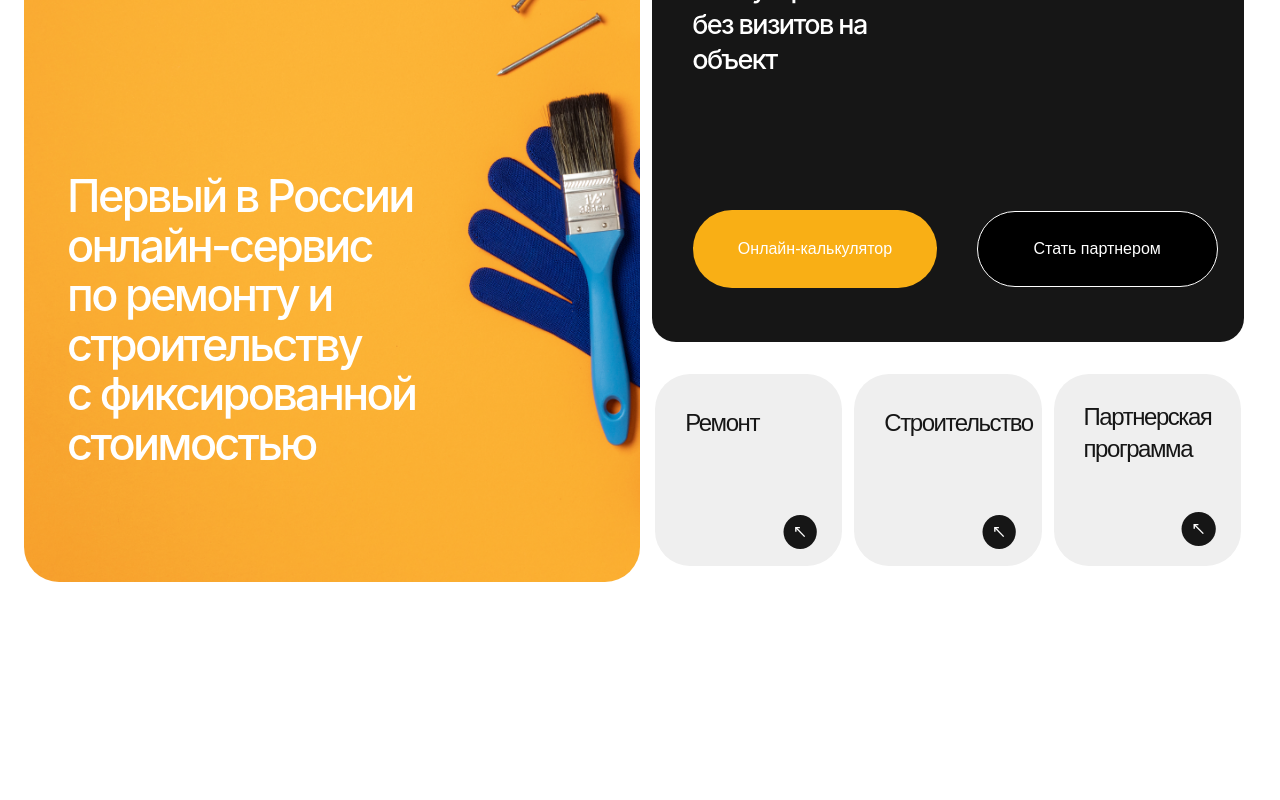
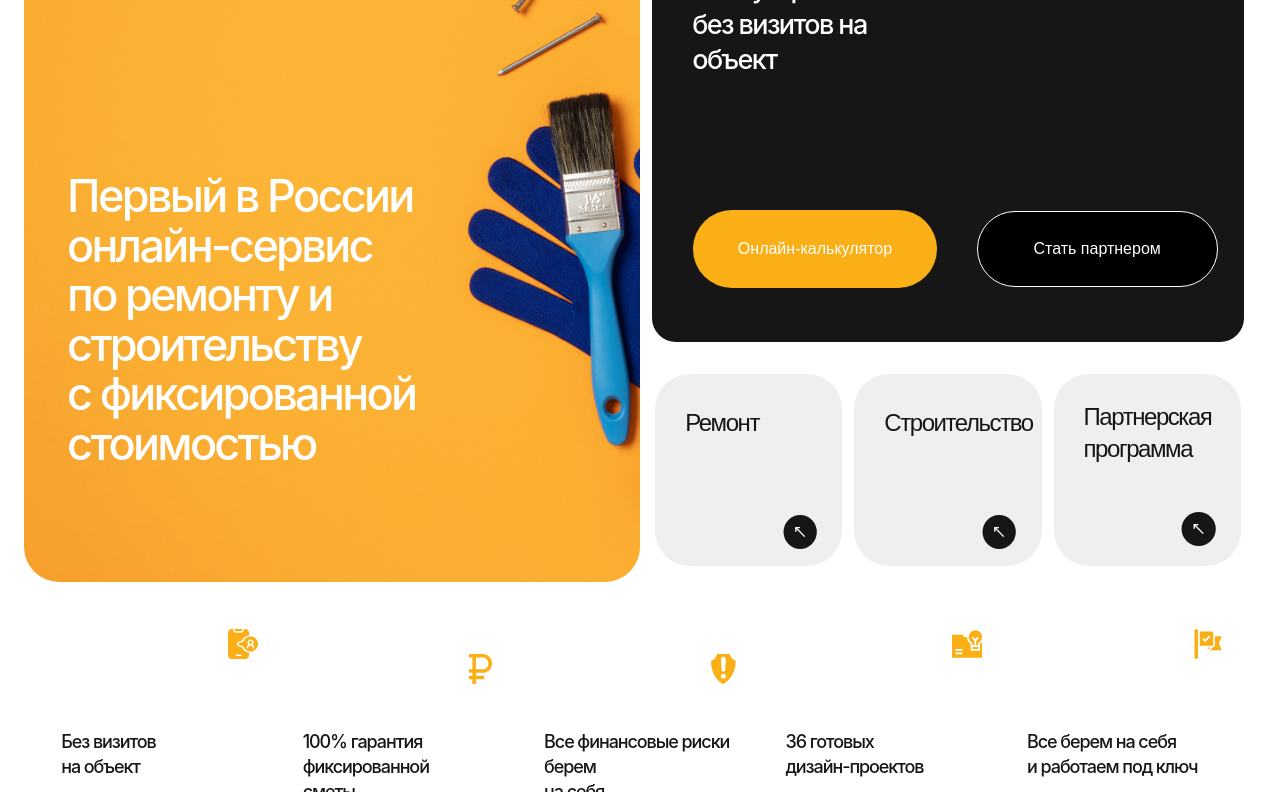
Before and after one commit to projacktor/FixR, a React (Vite) app: page / in a window 1280 px wide. Shown: the part 262-1062 px from the top of the page. Before the commit the page ends 956 px from the top, so only its background shows below. Built offline with nearby package versions, Linux system fonts and the light colour scheme.

Commit message:
Fix Header style gaps

```diff
--- a/src/components/main/Header/style.scss
+++ b/src/components/main/Header/style.scss
@@ -2,7 +2,7 @@ header {
   display: flex;
   flex-direction: row;
   align-items: center;
-  gap: 48px;
+  gap: 35px;
   padding: 1rem 0;
   width: 97%;
 }
--- a/src/pages/Home/Home.jsx
+++ b/src/pages/Home/Home.jsx
@@ -106,30 +106,28 @@ function Home() {
 
             </div>
 
-            {/*<div className="bullets">*/}
-            {/*    <div className="bullet1 single_bullet">*/}
-            {/*        <p className="bullet1_para">Без визитов <br/> на объект</p>*/}
-            {/*        <img className="contact_img" src={contactIco}/>*/}
-            {/*    </div>*/}
-
-            {/*    <div className="bullet2 single_bullet">*/}
-            {/*        <p className="bullet2_para">100% гарантия фиксированной <br/> сметы</p>*/}
-            {/*        <img className="rubl_img" src={rublIco}/>*/}
-            {/*    </div>*/}
-
-            {/*    <div className="bullet3 single_bullet">*/}
-            {/*        <p className="bullet3_para">Все финансовые риски берем <br/> на себя</p>*/}
-            {/*        <img className="shield_img" src={shieledIco}/>*/}
-            {/*    </div>*/}
-            {/*    <div className="bullet4 single_bullet">*/}
-            {/*        <p className="bullet4_para">36 готовых <br/> дизайн-проектов</p>*/}
-            {/*        <img className="lamp_img" src={lampIco}/>*/}
-            {/*    </div>*/}
-            {/*    <div className="bullet5 single_bullet">*/}
-            {/*        <p className="bullet5_para">Все берем на себя <br/> и работаем под ключ</p>*/}
-            {/*        <img className="flag_img" src={flagIco}/>*/}
-            {/*    </div>*/}
-            {/*</div>*/}
+            <div className="bullets">
+                <div className="bullet1 single_bullet">
+                    <p className="bullet1_para">Без визитов <br/> на объект</p>
+                    <img alt="bullet_img" className="contact_img" src={contactIco}/>
+                </div>
+                <div className="bullet2 single_bullet">
+                    <p className="bullet2_para">100% гарантия фиксированной <br/> сметы</p>
+                    <img alt="bullet_img" className="rubl_img" src={rublIco}/>
+                </div>
+                <div className="bullet3 single_bullet">
+                    <p className="bullet3_para">Все финансовые риски берем <br/> на себя</p>
+                    <img alt="bullet_img" className="shield_img" src={shieledIco}/>
+                </div>
+                <div className="bullet4 single_bullet">
+                    <p className="bullet4_para">36 готовых <br/> дизайн-проектов</p>
+                    <img alt="bullet_img" className="lamp_img" src={lampIco}/>
+                </div>
+                <div className="bullet5 single_bullet">
+                    <p className="bullet5_para">Все берем на себя <br/> и работаем под ключ</p>
+                    <img alt="bullet_img" className="flag_img" src={flagIco}/>
+                </div>
+            </div>
 
             {/*<div className="mega_box2">*/}
             {/*    <h1 className="mega_box2_tagline">Занимайтесь <br/> <b className="bolder">любимыми</b> делами, <br/> а*/}
--- a/src/pages/Home/style.scss
+++ b/src/pages/Home/style.scss
@@ -5,6 +5,7 @@
   display: flex;
   align-items: center;
   flex-direction: column;
+  gap: 25px;
 
   .home_content > * {
     width: 95%;
@@ -237,17 +238,13 @@
     justify-content: space-around;
     align-items: center;
 
-    position: absolute;
     width: 98%;
     height: 11.56rem;
-    left: 1%;
-    top: 103%;
 
     .single_bullet {
       width: 21.69rem;
       height: 11.56rem;
       border-radius: 2.19rem;
-      //background: lightgray;
       margin: 1%;
     }
 
```
